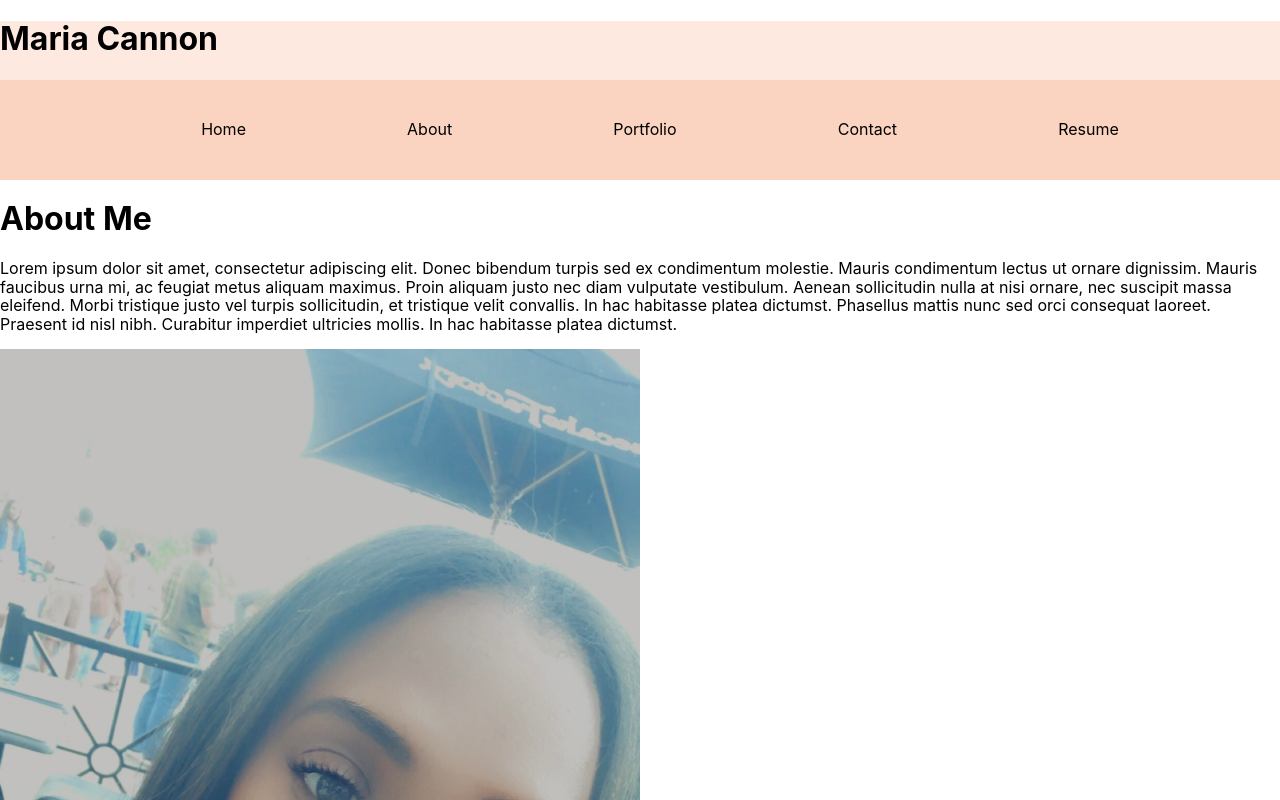
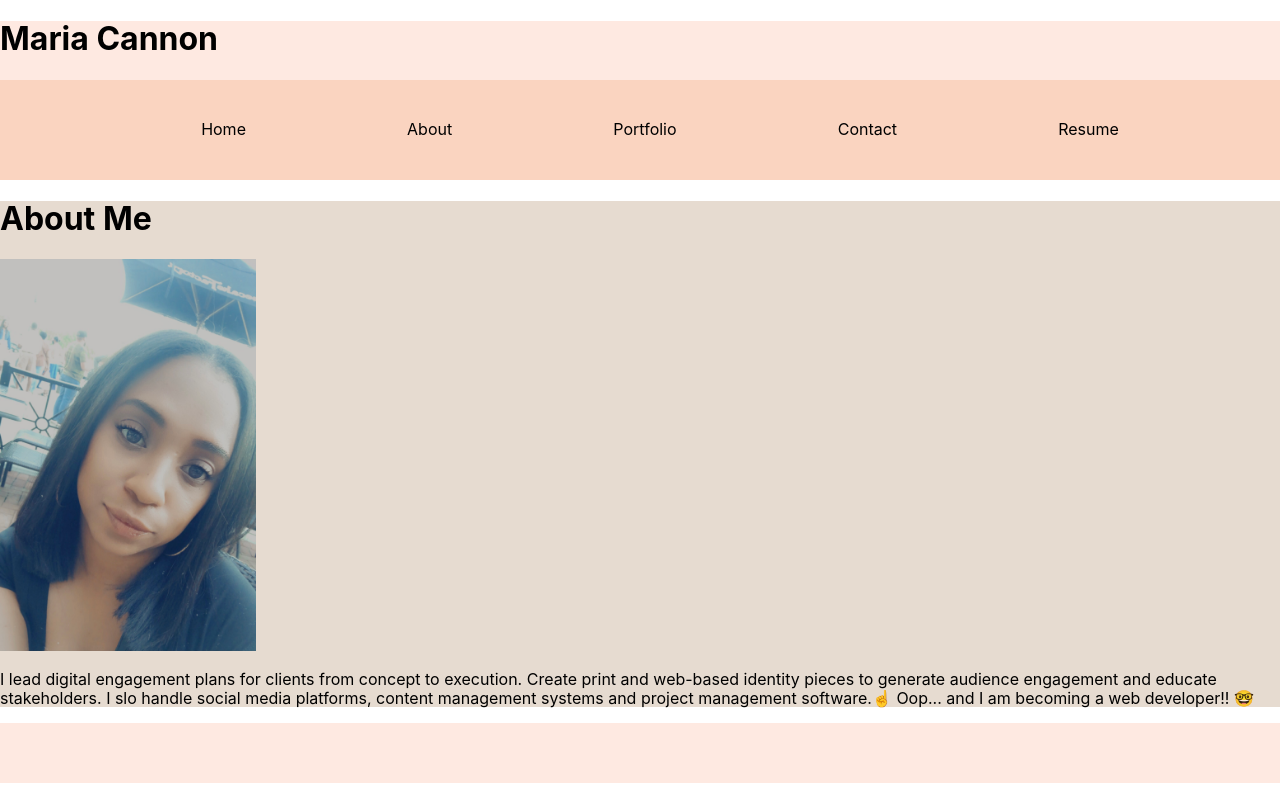
Before and after one commit to MCannon33/react-portfolio, a React (Create React App) app: page / in a window 1280 px wide. Both pictures are taken after a click on the element "About". Shown: the top 800 px of the page. Built offline with nearby package versions, Linux system fonts and the light colour scheme.

Commit message:
add profile

```diff
--- a/src/components/About/index.js
+++ b/src/components/About/index.js
@@ -3,20 +3,23 @@ import maria from "../../assets/maria.jpg";
 
 function About() {
   return (
-    <section className="my-5">
+    <section className="my-5" style={{ backgroundColor: "#e6dbd0" }}>
       <h1 id="about">About Me</h1>
-      <p>
-        Lorem ipsum dolor sit amet, consectetur adipiscing elit. Donec bibendum
-        turpis sed ex condimentum molestie. Mauris condimentum lectus ut ornare
-        dignissim. Mauris faucibus urna mi, ac feugiat metus aliquam maximus.
-        Proin aliquam justo nec diam vulputate vestibulum. Aenean sollicitudin
-        nulla at nisi ornare, nec suscipit massa eleifend. Morbi tristique justo
-        vel turpis sollicitudin, et tristique velit convallis. In hac habitasse
-        platea dictumst. Phasellus mattis nunc sed orci consequat laoreet.
-        Praesent id nisl nibh. Curabitur imperdiet ultricies mollis. In hac
-        habitasse platea dictumst.
+
+      <img src={maria} className="my-2" style={{ width: "20%" }} alt="maria" />
+      <p style={{ flexWrap: "wrap" }}>
+        I lead digital engagement plans for clients from concept to execution.
+        Create print and web-based identity pieces to generate audience
+        engagement and educate stakeholders. I slo handle social media
+        platforms, content management systems and project management software.
+        <span role="img" aria-label="camera">
+          ☝️{" "}
+        </span>
+        Oop... and I am becoming a web developer!!{" "}
+        <span role="img" aria-label="camera">
+          🤓{" "}
+        </span>
       </p>
-      <img src={maria} className="my-2" style={{ width: "50%" }} alt="maria" />
     </section>
   );
 }
--- a/src/components/Home/index.js
+++ b/src/components/Home/index.js
@@ -1,7 +1,7 @@
 import React from "react";
 import camera from "../../assets/camera.jpeg";
 const Home = () => (
-  <>
+  <section style={{ backgroundColor: "#e6dbd0" }}>
     <h1
       id="home"
       style={{
@@ -10,17 +10,17 @@ const Home = () => (
     >
       Home
     </h1>
-
     <p style={{ padding: 0 }}>
-      Learning code for me has no doubt been a challenge....BUT it's a constant
-      reminder that I was born to conqure challenges.
-      <br />
+      Learning how to code has no doubt been a challenge for me....BUT it's a
+      constant reminder that I was born to conquer challenges.
+      <p />
       "Everybody in this country should learn to progeam a computer because it
-      teaches you how to think" -- Steve Jobs <br />
-      This site is a snapshot of my work -- I'm at the begining of a journey but
-      it's just that a "journey."
+      teaches you how to think" -- Steve Jobs
     </p>
+    This site is a snapshot of my work -- I'm at the begining of a journey but
+    it's just that a "journey."
+    <p />
     <img src={camera} className="my-2" style={{ width: "100%" }} alt="cover" />
-  </>
+  </section>
 );
 export default Home;
--- a/src/components/Portfolio/index.js
+++ b/src/components/Portfolio/index.js
@@ -3,13 +3,13 @@ import earthquake from "../../assets/earthquake.jpeg";
 
 function Portfolio() {
   return (
-    <section className="my-5">
+    <section style={{ backgroundColor: "#e6dbd0" }} className="my-5">
       <h1 id="portfolio">Portfolio</h1>
-      <p>
-        Lorem ipsum dolor sit amet, consectetur adipiscing elit. Donec bibendum
-        turpis sed ex condimentum molestie. Mauris condimentum lectus ut ornare
-        dignissim.
-      </p>
+      <p>Here is some of my work!</p>
+      <div class="serv">
+        <ul>
+          <li>
+            1{" "}
             <a href="https://jbeedle19.github.io/movers-not-shakers/">
               <img
                 src={earthquake}
@@ -18,6 +18,64 @@ function Portfolio() {
                 alt="project1"
               />
             </a>
+          </li>
+          <li>
+            2{" "}
+            <a href="https://mcannon33.github.io/mlc-profile.github.io/">
+              <img
+                src={earthquake}
+                className="my-2"
+                style={{ width: "50%" }}
+                alt="project1"
+              />
+            </a>
+          </li>
+          <li>
+            3
+            <a href="https://jbeedle19.github.io/movers-not-shakers/">
+              <img
+                src={earthquake}
+                className="my-2"
+                style={{ width: "50%" }}
+                alt="project1"
+              />
+            </a>
+          </li>
+          <li>
+            4
+            <a href="https://jbeedle19.github.io/movers-not-shakers/">
+              <img
+                src={earthquake}
+                className="my-2"
+                style={{ width: "50%" }}
+                alt="project1"
+              />
+            </a>
+          </li>
+          <li>
+            5
+            <a href="https://jbeedle19.github.io/movers-not-shakers/">
+              <img
+                src={earthquake}
+                className="my-2"
+                style={{ width: "50%" }}
+                alt="project1"
+              />
+            </a>
+          </li>
+          <li>
+            6
+            <a href="https://jbeedle19.github.io/movers-not-shakers/">
+              <img
+                src={earthquake}
+                className="my-2"
+                style={{ width: "50%" }}
+                alt="project1"
+              />
+            </a>
+          </li>
+        </ul>
+      </div>
     </section>
   );
 }
--- a/src/index.css
+++ b/src/index.css
@@ -29,3 +29,13 @@ code {
 .header {
   background-color: #fee9e1;
 }
+.serv ul {
+  display: flex;
+  flex-wrap: wrap;
+  padding-left: 0;
+}
+
+.serv ul li {
+  list-style: none;
+  flex: 0 0 33.333333%;
+}
```
Also changed, not shown: src/assets/first.png (added). Lines whose indentation alone changed are shown as unchanged.
